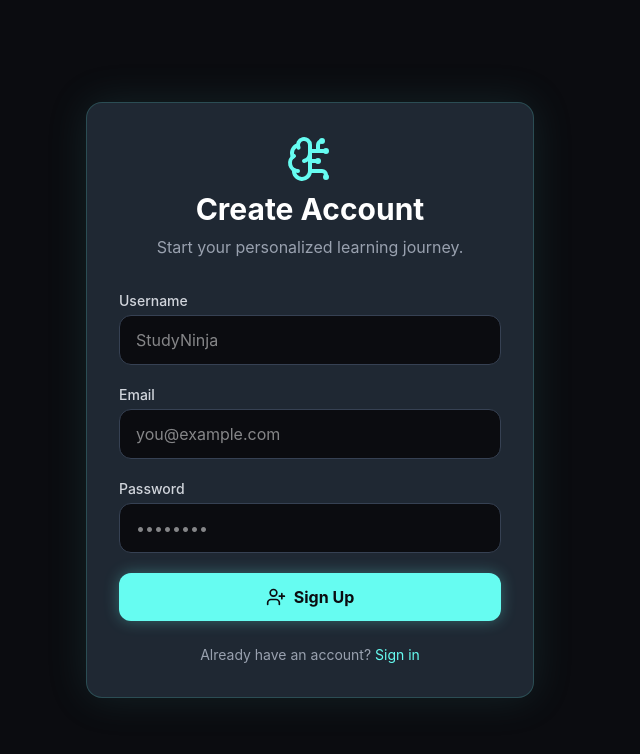
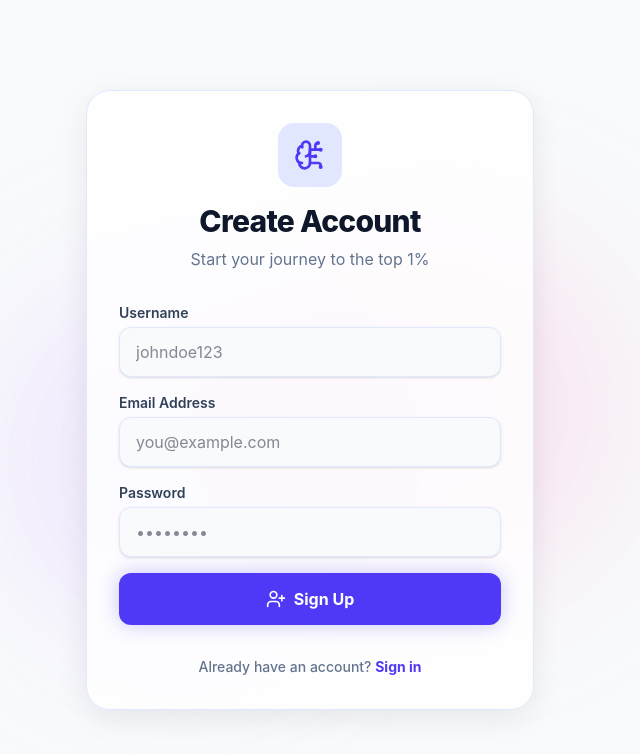
Before and after one commit to rvidya15/prepNexus-AI, a React (Vite) app in the folder client/: page /register in a window 1280 px wide. Shown: the top 754 px of the page, without its empty margins (330-970 px from the left). Built offline with nearby package versions, Linux system fonts and the light colour scheme; no server answers.

Commit message:
feat: Global theme propagation and updated Onboarding questionnaire

```diff
--- a/client/src/pages/Landing.jsx
+++ b/client/src/pages/Landing.jsx
@@ -1,7 +1,7 @@
 import React from 'react';
 import { motion } from 'framer-motion';
 import { useNavigate } from 'react-router-dom';
-import { BrainCircuit, BookOpen, Clock, PlayCircle, Sparkles, TrendingUp } from 'lucide-react';
+import { BrainCircuit, BookOpen, Clock, PlayCircle, Sparkles, TrendingUp, Trophy, Radar, FileText } from 'lucide-react';
 
 const Landing = () => {
   const navigate = useNavigate();
@@ -26,6 +26,16 @@ const Landing = () => {
       title: "YouTube AI Integration",
       description: "Paste a lecture URL. Our AI instantly reads the transcript and answers any questions you have about the video.",
       icon: <PlayCircle className="w-8 h-8 text-red-500" />
+    },
+    {
+      title: "Gamification Hub",
+      description: "Earn XP, maintain daily streaks, and unlock badges. Learning is no longer a chore—it's a game.",
+      icon: <Trophy className="w-8 h-8 text-yellow-500" />
+    },
+    {
+      title: "Weakness Radar",
+      description: "Our analytics instantly identify your weak subjects and dynamically adjust your daily planner to fix them.",
+      icon: <Radar className="w-8 h-8 text-purple-500" />
     }
   ];
 
@@ -95,7 +105,7 @@ const Landing = () => {
             </p>
           </div>
 
-          <div className="grid grid-cols-1 md:grid-cols-2 lg:grid-cols-4 gap-8">
+          <div className="grid grid-cols-1 md:grid-cols-2 lg:grid-cols-3 gap-8">
             {features.map((feature, idx) => (
               <motion.div
                 key={idx}
--- a/client/src/pages/Login.jsx
+++ b/client/src/pages/Login.jsx
@@ -19,58 +19,64 @@ const Login = () => {
   };
 
   return (
-    <div className="min-h-screen bg-dark flex items-center justify-center p-4">
+    <div className="min-h-screen bg-slate-50 flex items-center justify-center p-4 relative overflow-hidden">
+      {/* Background Orbs */}
+      <div className="absolute top-1/4 left-1/4 w-96 h-96 bg-indigo-300/30 rounded-full mix-blend-multiply filter blur-3xl opacity-70 animate-blob"></div>
+      <div className="absolute top-1/3 right-1/4 w-96 h-96 bg-purple-300/30 rounded-full mix-blend-multiply filter blur-3xl opacity-70 animate-blob animation-delay-2000"></div>
+
       <motion.div
         initial={{ opacity: 0, y: 20 }}
         animate={{ opacity: 1, y: 0 }}
-        className="w-full max-w-md bg-darker p-8 rounded-2xl shadow-[0_0_40px_rgba(69,162,158,0.15)] border border-neonTeal/30"
+        className="w-full max-w-md bg-white/80 backdrop-blur-xl p-8 rounded-3xl shadow-[0_8px_30px_rgb(0,0,0,0.08)] border border-indigo-100 relative z-10"
       >
         <div className="flex flex-col items-center mb-8">
-          <BrainCircuit className="text-neonCyan w-12 h-12 mb-2" />
-          <h1 className="text-4xl font-bold text-center text-white mb-2">Welcome to NexaPrep</h1>
-          <p className="text-gray-400 mt-2">Welcome back to your study hub.</p>
+          <div className="w-16 h-16 bg-indigo-100 rounded-2xl flex items-center justify-center mb-4">
+            <BrainCircuit className="text-indigo-600 w-8 h-8" />
+          </div>
+          <h1 className="text-3xl font-extrabold text-center text-slate-900 tracking-tight">Welcome Back</h1>
+          <p className="text-slate-500 mt-2 text-center">Log in to your NexaPrep account</p>
         </div>
 
         {error && (
-          <div className="bg-red-500/10 border border-red-500 text-red-500 p-3 rounded-lg mb-6 text-sm text-center">
+          <div className="bg-red-50 border border-red-200 text-red-600 p-3 rounded-xl mb-6 text-sm text-center font-medium">
             {error}
           </div>
         )}
 
         <form onSubmit={handleLogin} className="space-y-5">
           <div>
-            <label className="block text-sm font-medium text-gray-300 mb-1">Email</label>
+            <label className="block text-sm font-semibold text-slate-700 mb-1">Email Address</label>
             <input
               type="email"
               required
               value={email}
               onChange={(e) => setEmail(e.target.value)}
-              className="w-full bg-dark border border-gray-700 rounded-xl px-4 py-3 text-white focus:outline-none focus:border-neonCyan transition"
+              className="w-full bg-slate-50 border border-indigo-100 rounded-xl px-4 py-3 text-slate-900 focus:outline-none focus:border-indigo-500 focus:ring-2 focus:ring-indigo-200 transition-all shadow-sm"
               placeholder="you@example.com"
             />
           </div>
           <div>
-            <label className="block text-sm font-medium text-gray-300 mb-1">Password</label>
+            <label className="block text-sm font-semibold text-slate-700 mb-1">Password</label>
             <input
               type="password"
               required
               value={password}
               onChange={(e) => setPassword(e.target.value)}
-              className="w-full bg-dark border border-gray-700 rounded-xl px-4 py-3 text-white focus:outline-none focus:border-neonCyan transition"
+              className="w-full bg-slate-50 border border-indigo-100 rounded-xl px-4 py-3 text-slate-900 focus:outline-none focus:border-indigo-500 focus:ring-2 focus:ring-indigo-200 transition-all shadow-sm"
               placeholder="••••••••"
             />
           </div>
           <button
             type="submit"
             disabled={isLoading}
-            className="w-full bg-neonCyan text-dark py-3 rounded-xl font-bold hover:bg-neonTeal transition-colors shadow-[0_0_15px_rgba(102,252,241,0.3)] flex justify-center items-center gap-2"
+            className="w-full bg-indigo-600 text-white py-3.5 rounded-xl font-bold hover:bg-indigo-700 transition-all shadow-[0_0_20px_rgba(79,70,229,0.3)] flex justify-center items-center gap-2 mt-2"
           >
             {isLoading ? 'Authenticating...' : <><LogIn className="w-5 h-5" /> Sign In</>}
           </button>
         </form>
 
-        <p className="text-center text-gray-400 mt-6 text-sm">
-          Don't have an account? <Link to="/register" className="text-neonCyan hover:underline">Sign up</Link>
+        <p className="text-center text-slate-500 mt-8 text-sm font-medium">
+          Don't have an account? <Link to="/register" className="text-indigo-600 hover:text-indigo-700 hover:underline font-bold">Sign up</Link>
         </p>
       </motion.div>
     </div>
--- a/client/src/pages/Register.jsx
+++ b/client/src/pages/Register.jsx
@@ -15,74 +15,80 @@ const Register = () => {
     e.preventDefault();
     await register(username, email, password);
     if (localStorage.getItem('token')) {
-      navigate('/');
+      navigate('/onboarding');
     }
   };
 
   return (
-    <div className="min-h-screen bg-dark flex items-center justify-center p-4">
+    <div className="min-h-screen bg-slate-50 flex items-center justify-center p-4 relative overflow-hidden">
+      {/* Background Orbs */}
+      <div className="absolute bottom-1/4 right-1/4 w-96 h-96 bg-pink-300/30 rounded-full mix-blend-multiply filter blur-3xl opacity-70 animate-blob"></div>
+      <div className="absolute top-1/3 left-1/4 w-96 h-96 bg-purple-300/30 rounded-full mix-blend-multiply filter blur-3xl opacity-70 animate-blob animation-delay-2000"></div>
+
       <motion.div
         initial={{ opacity: 0, y: 20 }}
         animate={{ opacity: 1, y: 0 }}
-        className="w-full max-w-md bg-darker p-8 rounded-2xl shadow-[0_0_40px_rgba(69,162,158,0.15)] border border-neonTeal/30"
+        className="w-full max-w-md bg-white/80 backdrop-blur-xl p-8 rounded-3xl shadow-[0_8px_30px_rgb(0,0,0,0.08)] border border-indigo-100 relative z-10"
       >
         <div className="flex flex-col items-center mb-8">
-          <BrainCircuit className="text-neonCyan w-12 h-12 mb-2" />
-          <h2 className="text-3xl font-bold text-white">Create Account</h2>
-          <p className="text-gray-400 mt-2">Start your personalized learning journey.</p>
+          <div className="w-16 h-16 bg-indigo-100 rounded-2xl flex items-center justify-center mb-4">
+            <BrainCircuit className="text-indigo-600 w-8 h-8" />
+          </div>
+          <h1 className="text-3xl font-extrabold text-center text-slate-900 tracking-tight">Create Account</h1>
+          <p className="text-slate-500 mt-2 text-center">Start your journey to the top 1%</p>
         </div>
 
         {error && (
-          <div className="bg-red-500/10 border border-red-500 text-red-500 p-3 rounded-lg mb-6 text-sm text-center">
+          <div className="bg-red-50 border border-red-200 text-red-600 p-3 rounded-xl mb-6 text-sm text-center font-medium">
             {error}
           </div>
         )}
 
-        <form onSubmit={handleRegister} className="space-y-5">
+        <form onSubmit={handleRegister} className="space-y-4">
           <div>
-            <label className="block text-sm font-medium text-gray-300 mb-1">Username</label>
+            <label className="block text-sm font-semibold text-slate-700 mb-1">Username</label>
             <input
               type="text"
               required
               value={username}
               onChange={(e) => setUsername(e.target.value)}
-              className="w-full bg-dark border border-gray-700 rounded-xl px-4 py-3 text-white focus:outline-none focus:border-neonCyan transition"
-              placeholder="StudyNinja"
+              className="w-full bg-slate-50 border border-indigo-100 rounded-xl px-4 py-3 text-slate-900 focus:outline-none focus:border-indigo-500 focus:ring-2 focus:ring-indigo-200 transition-all shadow-sm"
+              placeholder="johndoe123"
             />
           </div>
           <div>
-            <label className="block text-sm font-medium text-gray-300 mb-1">Email</label>
+            <label className="block text-sm font-semibold text-slate-700 mb-1">Email Address</label>
             <input
               type="email"
               required
               value={email}
               onChange={(e) => setEmail(e.target.value)}
-              className="w-full bg-dark border border-gray-700 rounded-xl px-4 py-3 text-white focus:outline-none focus:border-neonCyan transition"
+              className="w-full bg-slate-50 border border-indigo-100 rounded-xl px-4 py-3 text-slate-900 focus:outline-none focus:border-indigo-500 focus:ring-2 focus:ring-indigo-200 transition-all shadow-sm"
               placeholder="you@example.com"
             />
           </div>
           <div>
-            <label className="block text-sm font-medium text-gray-300 mb-1">Password</label>
+            <label className="block text-sm font-semibold text-slate-700 mb-1">Password</label>
             <input
               type="password"
               required
               value={password}
               onChange={(e) => setPassword(e.target.value)}
-              className="w-full bg-dark border border-gray-700 rounded-xl px-4 py-3 text-white focus:outline-none focus:border-neonCyan transition"
+              className="w-full bg-slate-50 border border-indigo-100 rounded-xl px-4 py-3 text-slate-900 focus:outline-none focus:border-indigo-500 focus:ring-2 focus:ring-indigo-200 transition-all shadow-sm"
               placeholder="••••••••"
             />
           </div>
           <button
             type="submit"
             disabled={isLoading}
-            className="w-full bg-neonCyan text-dark py-3 rounded-xl font-bold hover:bg-neonTeal transition-colors shadow-[0_0_15px_rgba(102,252,241,0.3)] flex justify-center items-center gap-2"
+            className="w-full bg-indigo-600 text-white py-3.5 rounded-xl font-bold hover:bg-indigo-700 transition-all shadow-[0_0_20px_rgba(79,70,229,0.3)] flex justify-center items-center gap-2 mt-4"
           >
-            {isLoading ? 'Creating...' : <><UserPlus className="w-5 h-5" /> Sign Up</>}
+            {isLoading ? 'Creating Account...' : <><UserPlus className="w-5 h-5" /> Sign Up</>}
           </button>
         </form>
 
-        <p className="text-center text-gray-400 mt-6 text-sm">
-          Already have an account? <Link to="/login" className="text-neonCyan hover:underline">Sign in</Link>
+        <p className="text-center text-slate-500 mt-8 text-sm font-medium">
+          Already have an account? <Link to="/login" className="text-indigo-600 hover:text-indigo-700 hover:underline font-bold">Sign in</Link>
         </p>
       </motion.div>
     </div>
```
Also changed, not shown: client/src/pages/Onboarding.jsx (+48 -55 lines).
